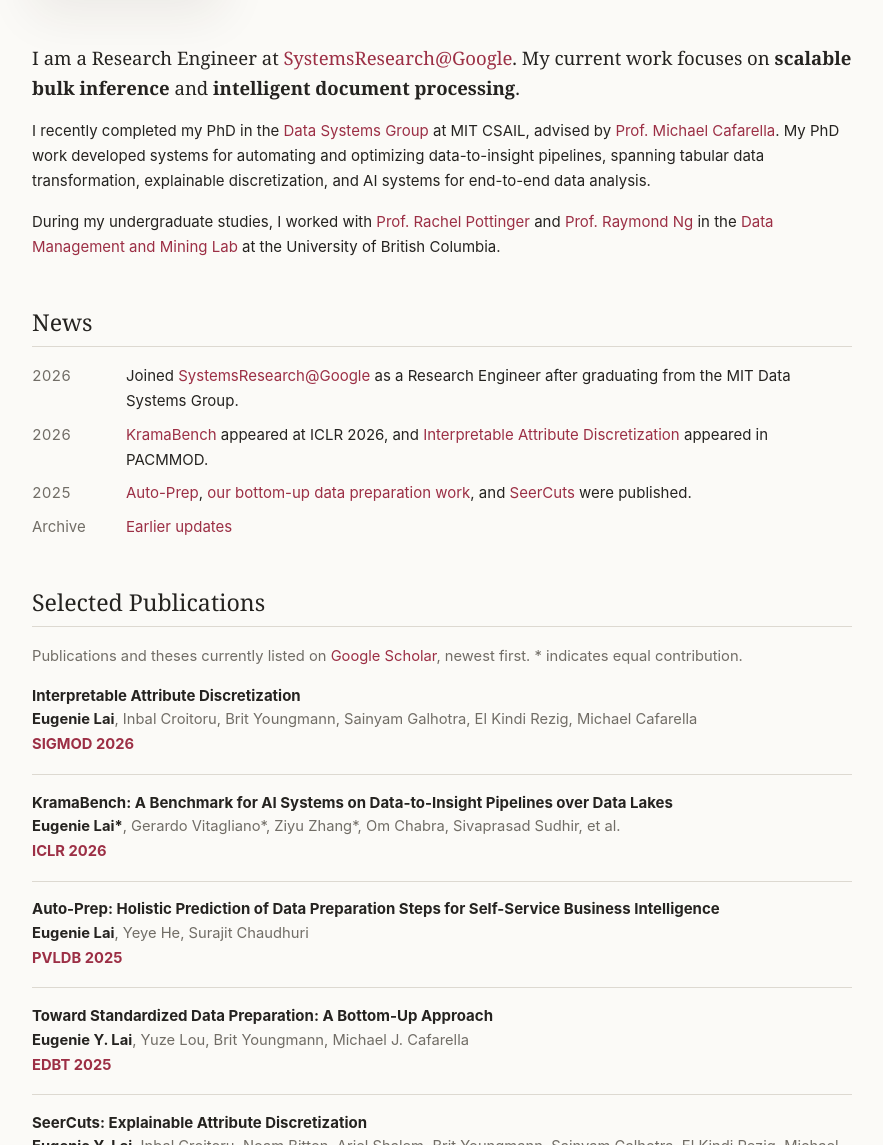
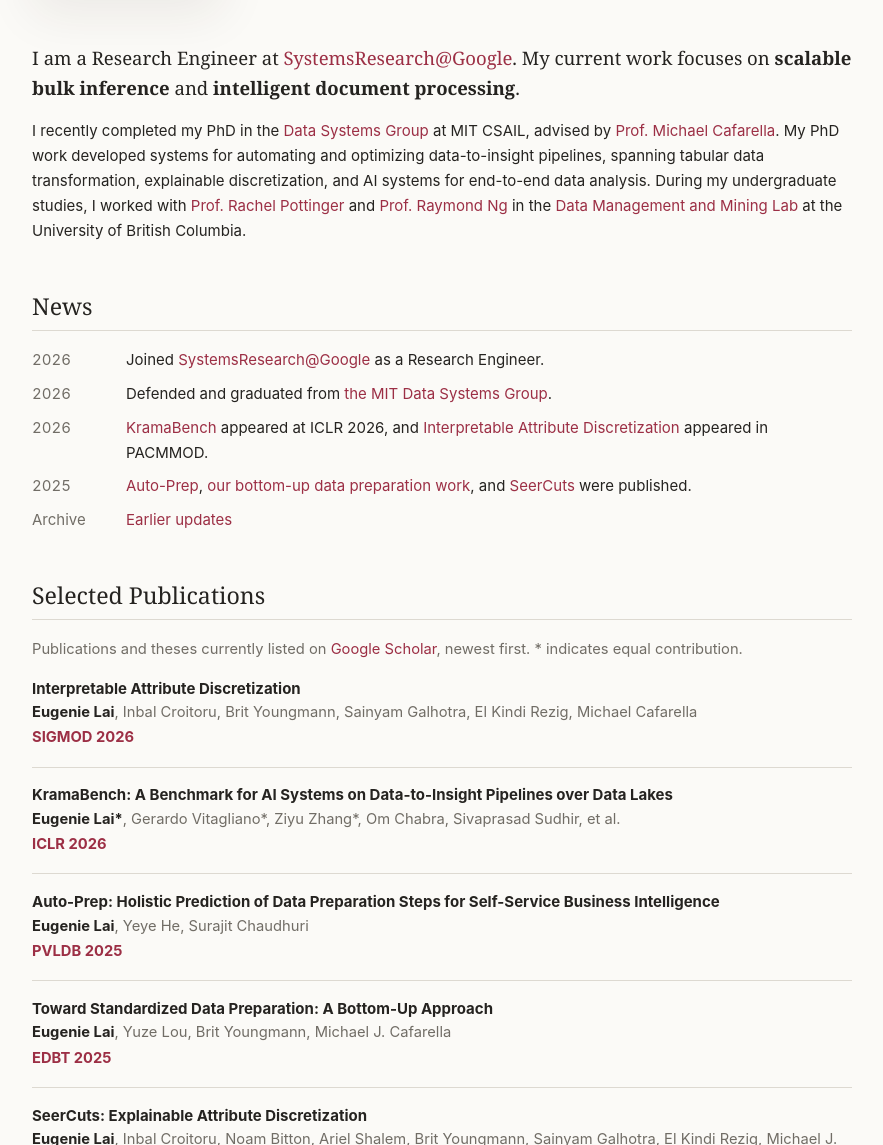
Before and after one commit to eugenielai/eugenielai.github.io, a Jekyll site: the page built from index.md, in a window 1280 px wide and 1400 px high, cut to the strip 255-1400 px from the top of the window. Shown: the whole strip, without its empty margins (198-1081 px from the left). Built offline with Jekyll 4.4.1, drawn with Linux system fonts in a browser that asks for light colours; some of the changed text lies outside the part shown.

Commit message:
minor updates

```diff
--- a/index.md
+++ b/index.md
@@ -6,15 +6,15 @@ description: Eugenie Lai is a Research Engineer at SystemsResearch@Google workin
 
 <p class="lede">I am a Research Engineer at <a href="https://aiinfra.google/srg/">SystemsResearch@Google</a>. My current work focuses on <strong>scalable bulk inference</strong> and <strong>intelligent document processing</strong>.</p>
 
-I recently completed my PhD in the [Data Systems Group](http://dsg.csail.mit.edu/) at MIT CSAIL, advised by [Prof. Michael Cafarella](https://scholar.google.com/citations?user=r1quzEkAAAAJ&hl=en). My PhD work developed systems for automating and optimizing data-to-insight pipelines, spanning tabular data transformation, explainable discretization, and AI systems for end-to-end data analysis.
-
-During my undergraduate studies, I worked with [Prof. Rachel Pottinger](https://www.cs.ubc.ca/~rap/) and [Prof. Raymond Ng](https://www.cs.ubc.ca/~rng/) in the [Data Management and Mining Lab](https://www.cs.ubc.ca/labs/db/research.php) at the University of British Columbia.
+I recently completed my PhD in the [Data Systems Group](http://dsg.csail.mit.edu/) at MIT CSAIL, advised by [Prof. Michael Cafarella](https://scholar.google.com/citations?user=r1quzEkAAAAJ&hl=en). My PhD work developed systems for automating and optimizing data-to-insight pipelines, spanning tabular data transformation, explainable discretization, and AI systems for end-to-end data analysis. During my undergraduate studies, I worked with [Prof. Rachel Pottinger](https://www.cs.ubc.ca/~rap/) and [Prof. Raymond Ng](https://www.cs.ubc.ca/~rng/) in the [Data Management and Mining Lab](https://www.cs.ubc.ca/labs/db/research.php) at the University of British Columbia.
 
 ## News
 
 <dl class="news-list">
   <dt>2026</dt>
-  <dd>Joined <a href="https://aiinfra.google/srg/">SystemsResearch@Google</a> as a Research Engineer after graduating from the MIT Data Systems Group.</dd>
+  <dd>Joined <a href="https://aiinfra.google/srg/">SystemsResearch@Google</a> as a Research Engineer.</dd>
+  <dt>2026</dt>
+  <dd>Defended and graduated from <a href="http://dsg.csail.mit.edu/">the MIT Data Systems Group</a>.</dd>
   <dt>2026</dt>
   <dd><a href="https://dblp.org/rec/conf/iclr/LaiVZCSZZLKDCMR26">KramaBench</a> appeared at ICLR 2026, and <a href="https://dblp.org/rec/journals/pacmmod/LaiCYGRC26">Interpretable Attribute Discretization</a> appeared in PACMMOD.</dd>
   <dt>2025</dt>
@@ -48,19 +48,19 @@ During my undergraduate studies, I worked with [Prof. Rachel Pottinger](https://
 
   <article class="publication">
     <p class="publication-title"><a href="https://dblp.org/rec/conf/edbt/LaiLYC25">Toward Standardized Data Preparation: A Bottom-Up Approach</a></p>
-    <p class="publication-authors"><strong>Eugenie Y. Lai</strong>, Yuze Lou, Brit Youngmann, Michael J. Cafarella</p>
+    <p class="publication-authors"><strong>Eugenie Lai</strong>, Yuze Lou, Brit Youngmann, Michael J. Cafarella</p>
     <p class="publication-meta"><strong>EDBT 2025</strong></p>
   </article>
 
   <article class="publication">
     <p class="publication-title"><a href="https://dblp.org/rec/conf/sigmod/LaiCBSYGRC25">SeerCuts: Explainable Attribute Discretization</a></p>
-    <p class="publication-authors"><strong>Eugenie Y. Lai</strong>, Inbal Croitoru, Noam Bitton, Ariel Shalem, Brit Youngmann, Sainyam Galhotra, El Kindi Rezig, Michael J. Cafarella</p>
+    <p class="publication-authors"><strong>Eugenie Lai</strong>, Inbal Croitoru, Noam Bitton, Ariel Shalem, Brit Youngmann, Sainyam Galhotra, El Kindi Rezig, Michael J. Cafarella</p>
     <p class="publication-meta"><strong>SIGMOD 2025 Demo</strong></p>
   </article>
 
   <article class="publication">
     <p class="publication-title"><a href="https://dblp.org/rec/journals/pvldb/LaiLYC24">LucidScript: Bottom-up Standardization for Data Preparation</a></p>
-    <p class="publication-authors"><strong>Eugenie Y. Lai</strong>, Yuze Lou, Brit Youngmann, Michael J. Cafarella</p>
+    <p class="publication-authors"><strong>Eugenie Lai</strong>, Yuze Lou, Brit Youngmann, Michael J. Cafarella</p>
     <p class="publication-meta"><strong>PVLDB 2024</strong></p>
   </article>
 
@@ -72,7 +72,7 @@ During my undergraduate studies, I worked with [Prof. Rachel Pottinger](https://
 
   <article class="publication">
     <p class="publication-title"><a href="https://openproceedings.org/2023/conf/edbt/paper-173.pdf">Workload-Aware Query Recommendation Using Deep Learning</a></p>
-    <p class="publication-authors"><strong>Eugenie Y. Lai</strong>, Zainab Zolaktaf, Mostafa Milani, Omar AlOmeir, Jianhao Cao, Rachel Pottinger</p>
+    <p class="publication-authors"><strong>Eugenie Lai</strong>, Zainab Zolaktaf, Mostafa Milani, Omar AlOmeir, Jianhao Cao, Rachel Pottinger</p>
     <p class="publication-meta"><strong>EDBT 2023</strong></p>
   </article>
 </div>
```
Also changed, not shown: README.md.
